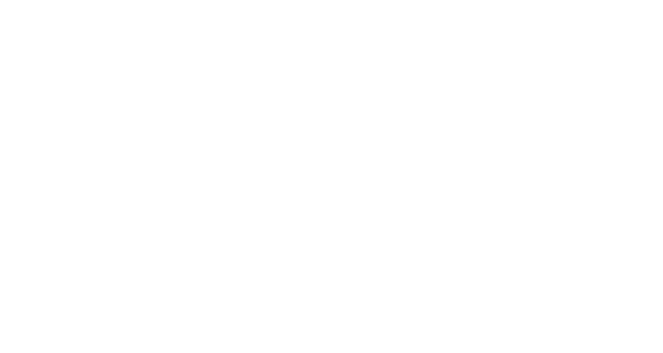
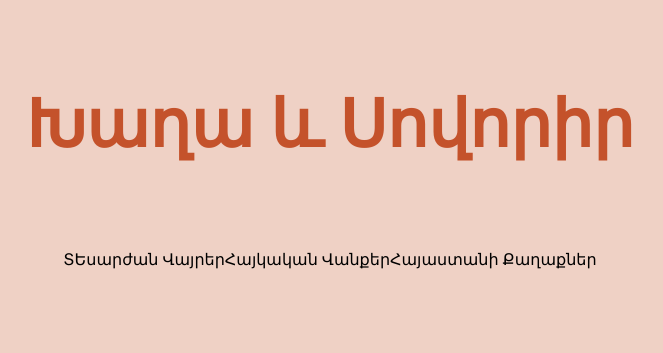
Before and after one commit to Solvee-Team/puzzle, a plain HTML site: page index.html in a window 1280 px wide. Shown: the whole page, without its empty margins (310-973 px from the left). Drawn offline with Linux system fonts and the light colour scheme.

Commit message:
add header and navigation items partial

```diff
--- a/index.html
+++ b/index.html
@@ -4,12 +4,23 @@
     <meta charset="UTF-8">
     <meta http-equiv="X-UA-Compatible" content="IE=edge">
     <meta name="viewport" content="width=device-width, initial-scale=1.0">
-    <title>Document</title>
+    <title>Puzzle</title>
+    <link rel="stylesheet" href="style.css">
 </head>
 <body>
-    <div class="test">
-    </div>
-    <div class="test3">
+    <div class="container">
+        <header class="head">Խաղա և Սովորիր</header>
+        <div class = "navigation">
+            <div class="navigationButton">
+                ՏԵսարժան Վայրեր
+            </div>
+            <div class="navigationButton">
+                Հայկական Վանքեր
+            </div>
+            <div class="navigationButton">
+                Հայաստանի Քաղաքներ
+            </div>
+        </div>
     </div>
 </body>
 </html>
--- a/style.css
+++ b/style.css
@@ -0,0 +1,31 @@
+* {
+    margin: 0;
+    padding: 0;
+    box-sizing: border-box;
+}
+
+.container {
+    width: 100%;
+    height:100vh;
+    background-color: #efd1c5;
+}
+
+.head {
+    display: flex;
+    align-items: center;
+    justify-content: center;
+    width: 100%;
+    height: 250px;
+    font-size: 65px;
+    color:#c4522b;
+    font-weight: 900;
+}
+
+.navigation {
+    display: flex;
+    justify-content: center;
+}
+
+.navigationButton {
+    height: 100px;
+}
```
